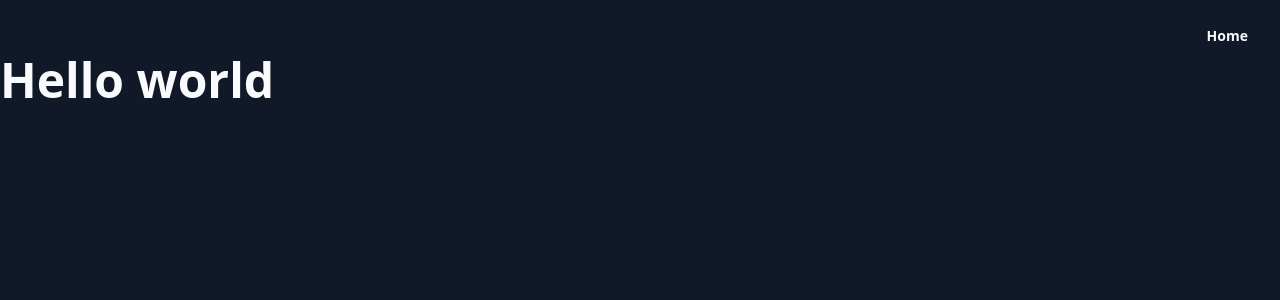
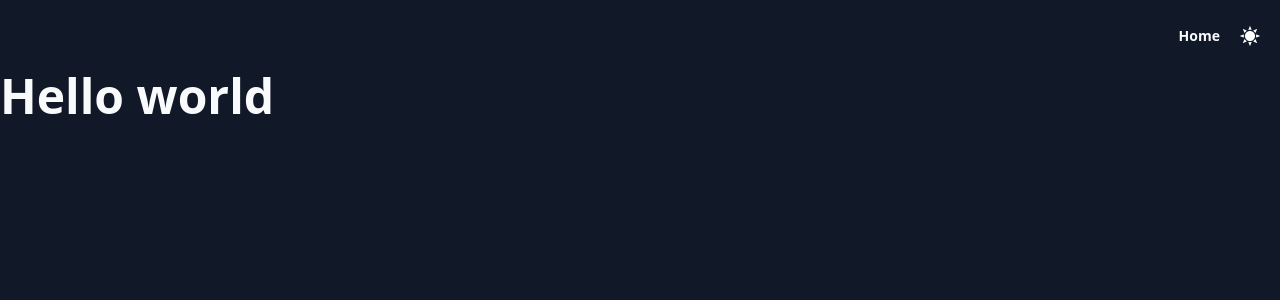
Before and after one commit to NotXia/notxia.github.io, a Vue app: page /#/ in a window 1280 px wide. Shown: the top 300 px of the page. Built offline with nearby package versions, Linux system fonts and the light colour scheme.

Commit message:
Add theme switch

```diff
--- a/src/App.vue
+++ b/src/App.vue
@@ -8,8 +8,9 @@
 <script setup lang="ts">
     import { onMounted } from "vue";
     import { RouterView } from "vue-router";
+    import { applyTheme } from "./utilities/theme_handler";
 
     onMounted(() => {
-        document.documentElement.classList.add("dark");
+        applyTheme();
     })
 </script>
--- a/src/components/Navbar/Navbar.vue
+++ b/src/components/Navbar/Navbar.vue
@@ -2,6 +2,10 @@
     <nav class="bg-white border-gray-200 dark:bg-gray-900 px-2 sm:px-4 py-2.5 ">
     <div class="container flex flex-wrap items-center justify-between mx-auto">
         <div></div>
+
+        <div class="block md:flex">
+            <div class="flex justify-end items-center order-2">
+                <ThemeSwitch />
 
                 <button class="inline-flex items-center p-2 ml-3 text-sm text-gray-500 md:hidden dark:text-gray-400"
                     data-collapse-toggle="navbar-main" type="button" aria-controls="navbar-main" aria-expanded="false">
@@ -10,11 +14,15 @@
                         <path fill-rule="evenodd" d="M3 5a1 1 0 011-1h12a1 1 0 110 2H4a1 1 0 01-1-1zM3 10a1 1 0 011-1h12a1 1 0 110 2H4a1 1 0 01-1-1zM3 15a1 1 0 011-1h12a1 1 0 110 2H4a1 1 0 01-1-1z" clip-rule="evenodd"></path>
                     </svg>
                 </button>
+            </div>
 
+            <div class="flex items-center order-1">
                 <div class="hidden w-full md:block md:w-auto" id="navbar-main">
-            <ul class="flex flex-col pt-4 pr-4 mt-0 md:flex-row md:space-x-8 md:text-sm md:font-medium bg-transparent">
+                    <ul class="flex flex-col py-4 pr-4 mt-0 md:flex-row md:space-x-8 md:text-sm md:font-medium bg-transparent">
                         <NavLink to="/" label="Home"/>
                     </ul>
+                </div>
+            </div>
         </div>
     </div>
     </nav>
@@ -23,5 +31,6 @@
 
 <script setup lang="ts">
     import NavLink from "./NavLink.vue";
+    import ThemeSwitch from "../ThemeSwitch/ThemeSwitch.vue";
     import "flowbite";
 </script>
--- /dev/null
+++ b/src/components/ThemeSwitch/ThemeSwitch.vue
@@ -0,0 +1,44 @@
+<template>
+    <button class="rounded-full p-1 hover:bg-slate-200 dark:hover:bg-slate-700" :onclick="changeTheme">
+        <div class="w-5 h-5 flex items-center justify-center">
+            <div v-if="current_theme === 'light'">
+                <!-- Moon -->
+                <svg xmlns="http://www.w3.org/2000/svg" xmlns:xlink="http://www.w3.org/1999/xlink" version="1.1" width="100%" height="100%" preserveAspectRatio="xMidYMid meet" viewBox="0 0 256 256">
+                    <g style="stroke: none; stroke-width: 0; stroke-dasharray: none; stroke-linecap: butt; stroke-linejoin: miter; stroke-miterlimit: 10; fill: none; fill-rule: nonzero; opacity: 1;" transform="translate(1.4065934065934016 1.4065934065934016) scale(2.81 2.81)" >
+                        <path d="M 87.823 60.7 c -0.463 -0.423 -1.142 -0.506 -1.695 -0.214 c -15.834 8.398 -35.266 2.812 -44.232 -12.718 c -8.966 -15.53 -4.09 -35.149 11.101 -44.665 c 0.531 -0.332 0.796 -0.963 0.661 -1.574 c -0.134 -0.612 -0.638 -1.074 -1.259 -1.153 c -9.843 -1.265 -19.59 0.692 -28.193 5.66 C 13.8 12.041 6.356 21.743 3.246 33.35 S 1.732 57.08 7.741 67.487 c 6.008 10.407 15.709 17.851 27.316 20.961 C 38.933 89.486 42.866 90 46.774 90 c 7.795 0 15.489 -2.044 22.42 -6.046 c 8.601 -4.966 15.171 -12.43 18.997 -21.586 C 88.433 61.79 88.285 61.123 87.823 60.7 z" style="stroke: none; stroke-width: 1; stroke-dasharray: none; stroke-linecap: butt; stroke-linejoin: miter; stroke-miterlimit: 10; fill: rgb(0,0,0); fill-rule: nonzero; opacity: 1;" transform=" matrix(1 0 0 1 0 0) " stroke-linecap="round" />
+                    </g>
+                </svg>
+            </div>
+
+            <div v-if="current_theme === 'dark'">
+                <!-- Sun -->
+                <svg class="invert" xmlns="http://www.w3.org/2000/svg" xmlns:xlink="http://www.w3.org/1999/xlink" version="1.1" width="100%" height="100%" preserveAspectRatio="xMidYMid meet" viewBox="0 0 256 256">
+                    <g style="stroke: none; stroke-width: 0; stroke-dasharray: none; stroke-linecap: butt; stroke-linejoin: miter; stroke-miterlimit: 10; fill: none; fill-rule: nonzero; opacity: 1;" transform="translate(1.4065934065934016 1.4065934065934016) scale(2.81 2.81)" >
+                        <path d="M 45 68 c -12.682 0 -23 -10.317 -23 -23 c 0 -12.682 10.318 -23 23 -23 c 12.683 0 23 10.318 23 23 C 68 57.683 57.683 68 45 68 z" style="stroke: none; stroke-width: 1; stroke-dasharray: none; stroke-linecap: butt; stroke-linejoin: miter; stroke-miterlimit: 10; fill: rgb(0,0,0); fill-rule: nonzero; opacity: 1;" transform=" matrix(1 0 0 1 0 0) " stroke-linecap="round" />
+                        <path d="M 38.652 17.61 c -0.292 0 -0.573 -0.127 -0.765 -0.356 c -0.239 -0.284 -0.301 -0.677 -0.161 -1.021 l 6.348 -15.61 C 44.227 0.247 44.593 0 45 0 s 0.773 0.247 0.926 0.623 l 6.349 15.61 c 0.14 0.344 0.077 0.737 -0.162 1.021 c -0.238 0.284 -0.616 0.414 -0.978 0.333 c -4.045 -0.881 -8.228 -0.881 -12.271 0 C 38.794 17.603 38.723 17.61 38.652 17.61 z" style="stroke: none; stroke-width: 1; stroke-dasharray: none; stroke-linecap: butt; stroke-linejoin: miter; stroke-miterlimit: 10; fill: rgb(0,0,0); fill-rule: nonzero; opacity: 1;" transform=" matrix(1 0 0 1 0 0) " stroke-linecap="round" />
+                        <path d="M 45 90 c -0.407 0 -0.773 -0.246 -0.926 -0.623 l -6.348 -15.61 c -0.14 -0.344 -0.078 -0.737 0.161 -1.021 c 0.239 -0.284 0.615 -0.412 0.978 -0.333 c 4.043 0.882 8.226 0.882 12.271 0 c 0.363 -0.08 0.74 0.05 0.978 0.333 c 0.239 0.283 0.302 0.677 0.162 1.021 l -6.349 15.61 C 45.773 89.754 45.407 90 45 90 z" style="stroke: none; stroke-width: 1; stroke-dasharray: none; stroke-linecap: butt; stroke-linejoin: miter; stroke-miterlimit: 10; fill: rgb(0,0,0); fill-rule: nonzero; opacity: 1;" transform=" matrix(1 0 0 1 0 0) " stroke-linecap="round" />
+                        <path d="M 16.61 52.349 c -0.127 0 -0.255 -0.024 -0.377 -0.073 l -15.61 -6.349 C 0.247 45.773 0 45.407 0 45 s 0.247 -0.773 0.624 -0.926 l 15.61 -6.348 c 0.343 -0.14 0.737 -0.078 1.021 0.161 c 0.284 0.239 0.412 0.616 0.333 0.978 c -0.441 2.021 -0.665 4.086 -0.665 6.135 c 0 2.049 0.224 4.113 0.665 6.136 c 0.079 0.362 -0.049 0.739 -0.333 0.978 C 17.071 52.269 16.842 52.349 16.61 52.349 z" style="stroke: none; stroke-width: 1; stroke-dasharray: none; stroke-linecap: butt; stroke-linejoin: miter; stroke-miterlimit: 10; fill: rgb(0,0,0); fill-rule: nonzero; opacity: 1;" transform=" matrix(1 0 0 1 0 0) " stroke-linecap="round" />
+                        <path d="M 73.39 52.349 c -0.231 0 -0.461 -0.08 -0.644 -0.235 c -0.284 -0.238 -0.412 -0.615 -0.333 -0.978 c 0.44 -2.022 0.664 -4.087 0.664 -6.136 c 0 -2.049 -0.224 -4.114 -0.664 -6.135 c -0.079 -0.362 0.049 -0.739 0.333 -0.978 c 0.283 -0.239 0.676 -0.301 1.021 -0.161 l 15.61 6.348 C 89.754 44.227 90 44.593 90 45 s -0.246 0.773 -0.623 0.926 l -15.61 6.349 C 73.645 52.324 73.517 52.349 73.39 52.349 z" style="stroke: none; stroke-width: 1; stroke-dasharray: none; stroke-linecap: butt; stroke-linejoin: miter; stroke-miterlimit: 10; fill: rgb(0,0,0); fill-rule: nonzero; opacity: 1;" transform=" matrix(1 0 0 1 0 0) " stroke-linecap="round" />
+                        <path d="M 20.437 30.415 c -0.028 0 -0.057 -0.001 -0.085 -0.004 c -0.37 -0.032 -0.692 -0.266 -0.836 -0.607 l -6.549 -15.527 c -0.158 -0.375 -0.073 -0.808 0.214 -1.096 c 0.288 -0.288 0.722 -0.371 1.096 -0.214 l 15.527 6.549 c 0.342 0.144 0.576 0.466 0.607 0.835 c 0.032 0.37 -0.144 0.727 -0.456 0.927 c -1.743 1.119 -3.36 2.42 -4.809 3.868 c -1.448 1.449 -2.75 3.066 -3.868 4.809 C 21.093 30.243 20.775 30.415 20.437 30.415 z" style="stroke: none; stroke-width: 1; stroke-dasharray: none; stroke-linecap: butt; stroke-linejoin: miter; stroke-miterlimit: 10; fill: rgb(0,0,0); fill-rule: nonzero; opacity: 1;" transform=" matrix(1 0 0 1 0 0) " stroke-linecap="round" />
+                        <path d="M 76.112 77.112 c -0.131 0 -0.263 -0.025 -0.389 -0.078 l -15.526 -6.549 c -0.342 -0.145 -0.576 -0.467 -0.607 -0.836 c -0.032 -0.37 0.144 -0.727 0.456 -0.928 c 1.745 -1.121 3.363 -2.423 4.808 -3.868 l 0 0 c 1.445 -1.444 2.747 -3.063 3.868 -4.808 c 0.201 -0.312 0.553 -0.489 0.928 -0.456 c 0.369 0.031 0.691 0.266 0.836 0.607 l 6.549 15.526 c 0.157 0.375 0.073 0.809 -0.215 1.096 C 76.628 77.011 76.372 77.112 76.112 77.112 z" style="stroke: none; stroke-width: 1; stroke-dasharray: none; stroke-linecap: butt; stroke-linejoin: miter; stroke-miterlimit: 10; fill: rgb(0,0,0); fill-rule: nonzero; opacity: 1;" transform=" matrix(1 0 0 1 0 0) " stroke-linecap="round" />
+                        <path d="M 69.563 30.414 c -0.339 0 -0.656 -0.171 -0.842 -0.459 c -1.121 -1.746 -2.423 -3.363 -3.868 -4.809 l 0 0 c -1.447 -1.447 -3.065 -2.749 -4.808 -3.868 c -0.313 -0.2 -0.488 -0.557 -0.456 -0.927 c 0.031 -0.37 0.266 -0.691 0.607 -0.835 l 15.526 -6.549 c 0.373 -0.158 0.808 -0.074 1.096 0.214 c 0.288 0.288 0.372 0.721 0.215 1.096 l -6.549 15.527 c -0.145 0.342 -0.467 0.576 -0.836 0.607 C 69.62 30.413 69.592 30.414 69.563 30.414 z" style="stroke: none; stroke-width: 1; stroke-dasharray: none; stroke-linecap: butt; stroke-linejoin: miter; stroke-miterlimit: 10; fill: rgb(0,0,0); fill-rule: nonzero; opacity: 1;" transform=" matrix(1 0 0 1 0 0) " stroke-linecap="round" />
+                        <path d="M 13.887 77.112 c -0.26 0 -0.516 -0.102 -0.707 -0.293 c -0.288 -0.288 -0.373 -0.721 -0.214 -1.096 l 6.549 -15.526 c 0.144 -0.342 0.466 -0.576 0.835 -0.607 c 0.37 -0.043 0.727 0.144 0.927 0.456 c 1.119 1.742 2.421 3.36 3.868 4.808 l 0 0 c 1.446 1.446 3.063 2.747 4.809 3.868 c 0.312 0.201 0.488 0.558 0.456 0.928 c -0.032 0.369 -0.266 0.691 -0.607 0.836 l -15.527 6.549 C 14.15 77.087 14.019 77.112 13.887 77.112 z" style="stroke: none; stroke-width: 1; stroke-dasharray: none; stroke-linecap: butt; stroke-linejoin: miter; stroke-miterlimit: 10; fill: rgb(0,0,0); fill-rule: nonzero; opacity: 1;" transform=" matrix(1 0 0 1 0 0) " stroke-linecap="round" />
+                    </g>
+                </svg>
+            </div>
+        </div>
+    </button>
+</template>
+
+<script setup lang="ts">
+    import { getTheme, flipTheme, applyTheme } from "@/utilities/theme_handler";
+    import { ref } from "vue";
+
+    const current_theme = ref(getTheme());
+
+    function changeTheme() {
+        flipTheme();
+        current_theme.value = getTheme();
+        applyTheme(current_theme.value);
+    }
+</script>
--- /dev/null
+++ b/src/utilities/theme_handler.ts
@@ -0,0 +1,22 @@
+export function getTheme():string {
+    return localStorage.getItem("theme") ?? "dark";
+}
+
+export function setTheme(theme:string):void {
+    if (theme !== "dark" && theme !== "light") { theme = "dark"; }
+    localStorage.setItem("theme", theme);
+}
+
+export function flipTheme():void {
+    setTheme(getTheme() === "dark" ? "light" : "dark");
+}
+
+export function applyTheme(theme?:string):void {
+    if (!theme) { theme = getTheme(); }
+
+    switch (theme) {
+        case "dark":    document.documentElement.classList.add("dark"); break;
+        case "light":   document.documentElement.classList.remove("dark"); break;
+        default:        document.documentElement.classList.add("dark"); break;
+    }
+}
```
Lines whose indentation alone changed are shown as unchanged.
